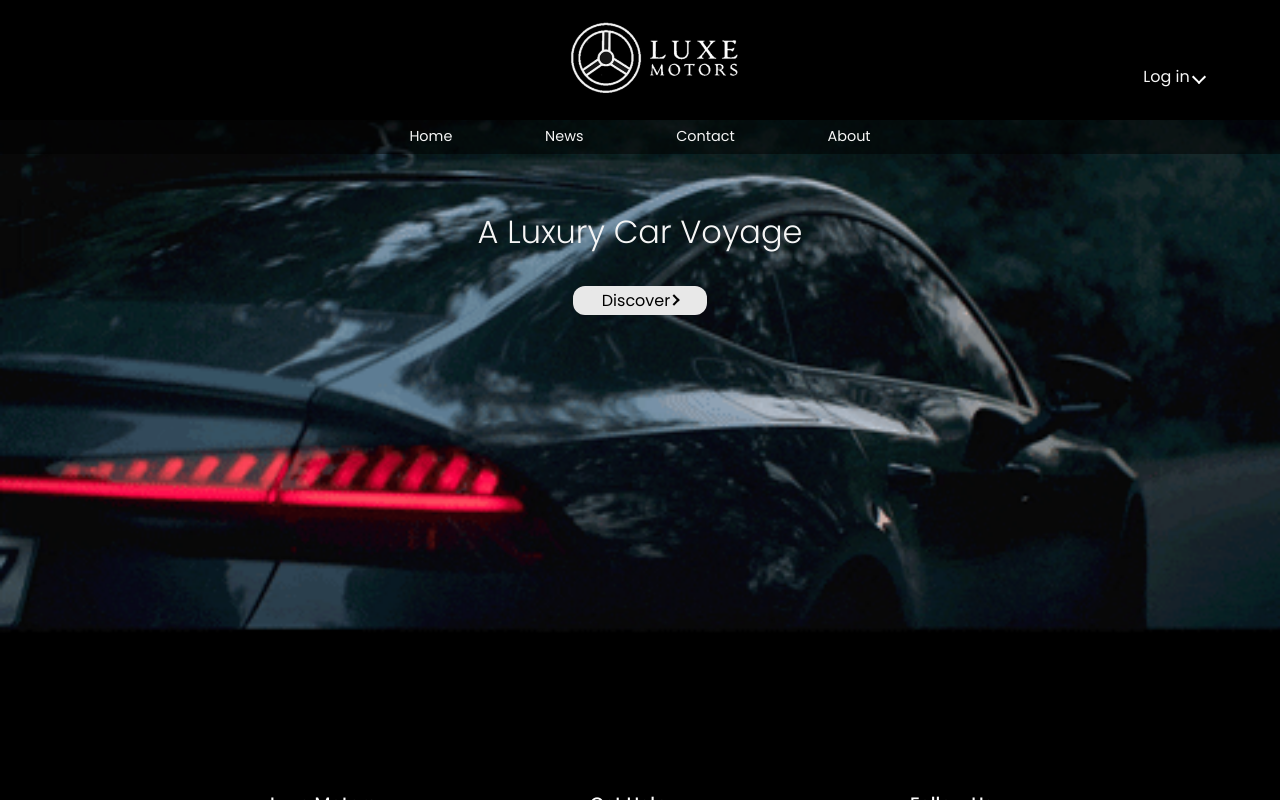
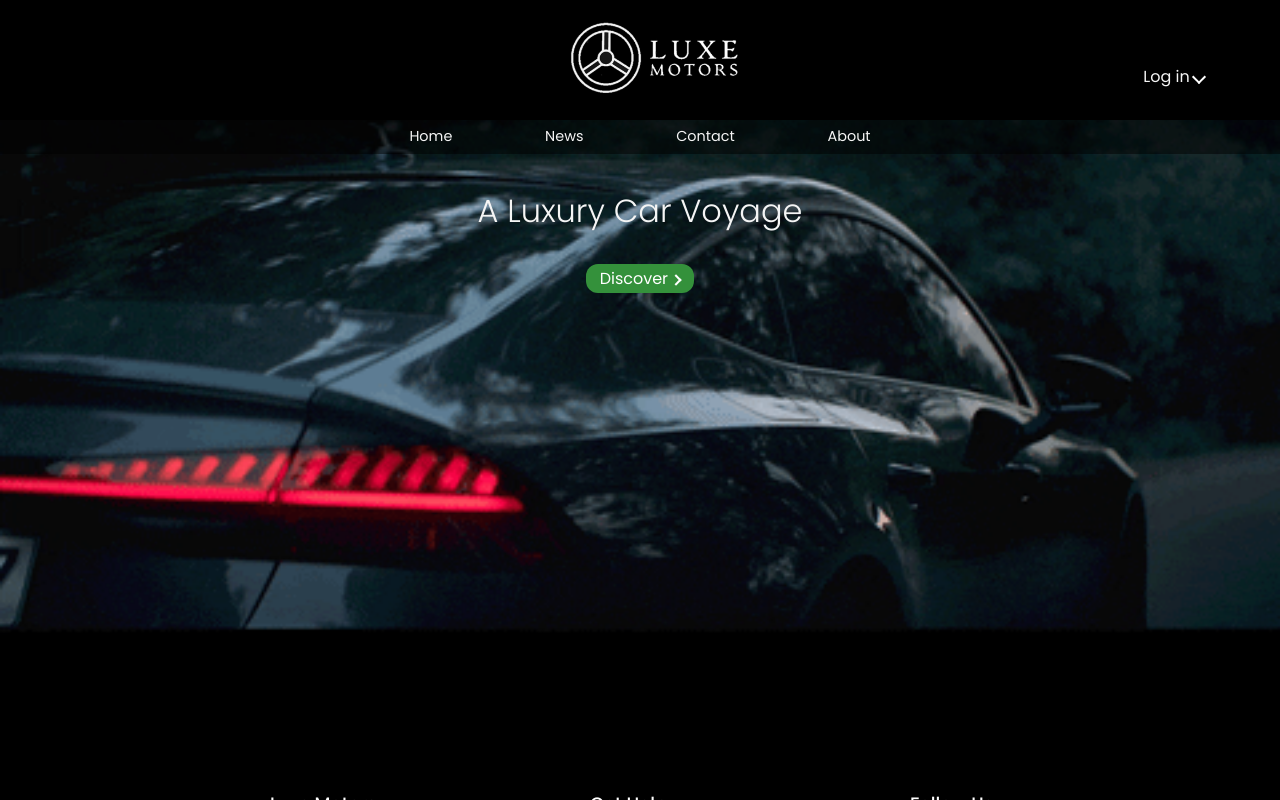
Before and after one commit to bechara-rizk/DealershipTeamOne, a Next.js app: page /home/homescreen in a window 1280 px wide. In both pictures the pointer is over the element "Discover". Shown: the top 800 px of the page. Built offline with nearby package versions, Linux system fonts and the light colour scheme.

Commit message:
fixed button hover color change

```diff
--- a/src/pages/home/homescreen.js
+++ b/src/pages/home/homescreen.js
@@ -24,7 +24,7 @@ export default function Home() {
       <div className='homescreenCentered'>
         <h1 className='homeTitle'>A Luxury Car Voyage</h1>
         <div className='discoverHomeButton'>
-          <span className='discoverHomeButton'>Discover <i className="arrow right"></i></span>
+          <span className=''>Discover <i className="arrow right"></i></span>
         </div>
       </div>
     </div>
--- a/src/styles/homescreen.css
+++ b/src/styles/homescreen.css
@@ -64,9 +64,14 @@ button {
   transition-duration: 0.4s;
 }
 
-.discoverHomebutton:hover {
+.discoverHomeButton:hover {
   background-color: #34913b;
   color: white;
+}
+
+.discoverHomeButton:hover .arrow {
+  border-color: white;
+  transition-duration: 0.4s;
 }
 
 .authElement {
```
